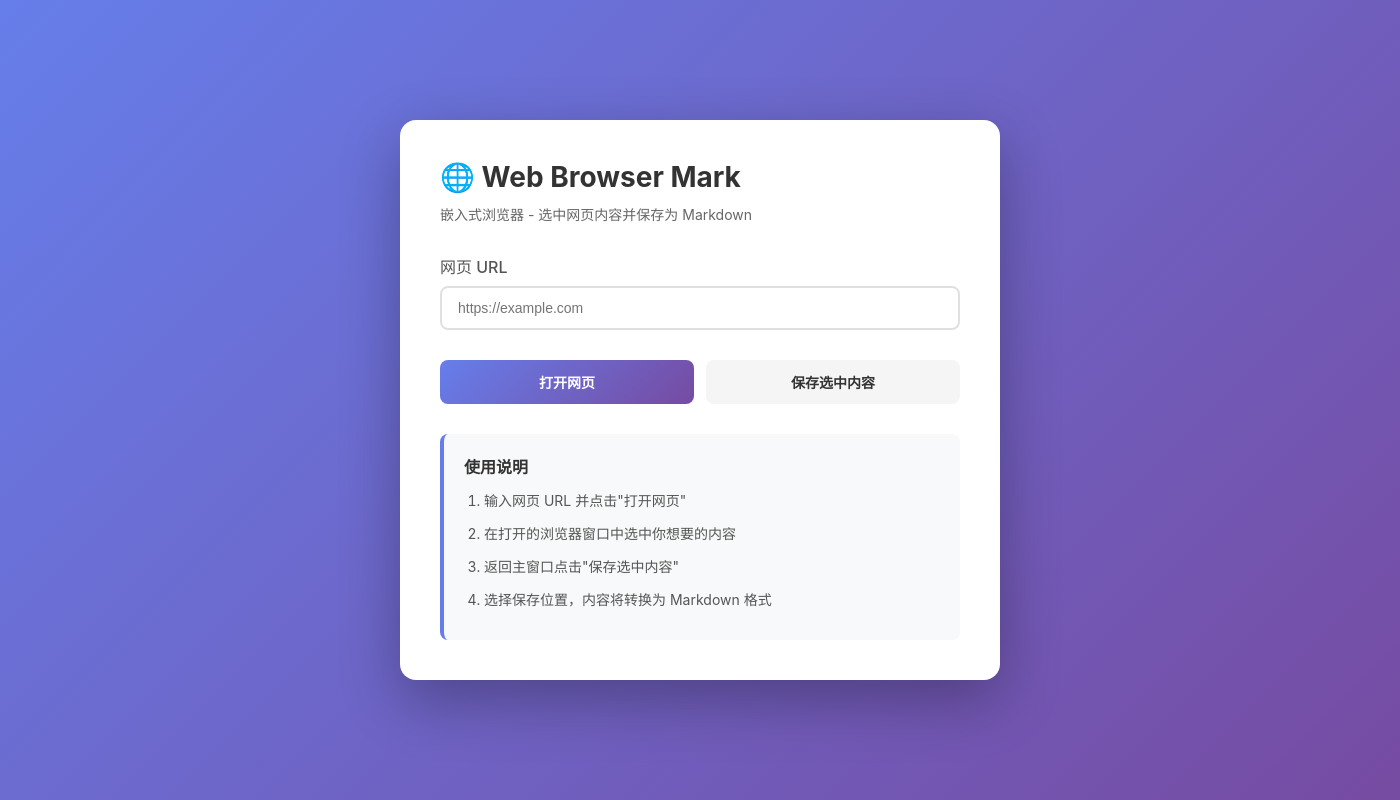
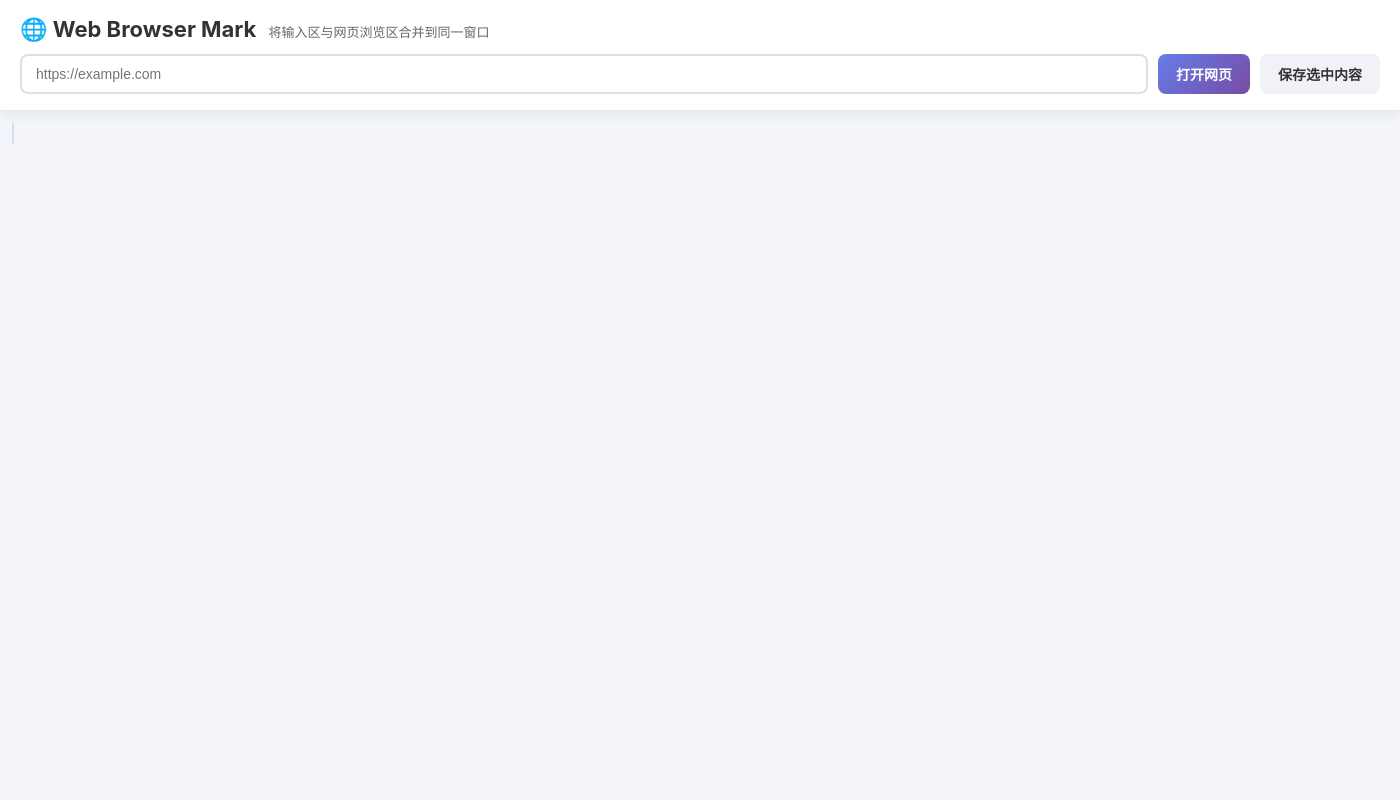
Before and after one commit to loongWoong/web2markdown, an Electron app: page index.html in a window 1400 px wide. Drawn offline with Linux system fonts and the light colour scheme.

Commit message:
将双窗口交互合并为单窗口工具栏布局

```diff
--- a/index.html
+++ b/index.html
@@ -13,48 +13,53 @@
 
     body {
       font-family: -apple-system, BlinkMacSystemFont, 'Segoe UI', Roboto, Oxygen, Ubuntu, Cantarell, sans-serif;
-      background: linear-gradient(135deg, #667eea 0%, #764ba2 100%);
+      background: #f3f5fb;
+      height: 100vh;
+      overflow: hidden;
+    }
+
+    .app {
       height: 100vh;
       display: flex;
-      justify-content: center;
-      align-items: center;
+      flex-direction: column;
     }
 
-    .container {
+    .toolbar {
       background: white;
-      border-radius: 16px;
-      box-shadow: 0 20px 60px rgba(0, 0, 0, 0.3);
-      padding: 40px;
-      width: 90%;
-      max-width: 600px;
+      border-bottom: 1px solid #e6e8f2;
+      box-shadow: 0 4px 12px rgba(15, 23, 42, 0.06);
+      padding: 16px 20px;
+      display: flex;
+      flex-direction: column;
+      gap: 12px;
+    }
+
+    .title {
+      display: flex;
+      align-items: baseline;
+      gap: 12px;
     }
 
     h1 {
       color: #333;
-      margin-bottom: 10px;
-      font-size: 28px;
+      font-size: 22px;
     }
 
     .subtitle {
       color: #666;
-      margin-bottom: 30px;
-      font-size: 14px;
+      font-size: 13px;
     }
 
-    .input-group {
-      margin-bottom: 20px;
-    }
-
-    label {
-      display: block;
-      color: #555;
-      margin-bottom: 8px;
-      font-weight: 500;
+    .controls {
+      display: flex;
+      gap: 10px;
+      align-items: center;
     }
 
     input[type="text"] {
-      width: 100%;
-      padding: 12px 16px;
+      flex: 1;
+      min-width: 280px;
+      padding: 10px 14px;
       border: 2px solid #e0e0e0;
       border-radius: 8px;
       font-size: 14px;
@@ -66,21 +71,15 @@
       border-color: #667eea;
     }
 
-    .button-group {
-      display: flex;
-      gap: 12px;
-      margin-top: 30px;
-    }
-
     button {
-      flex: 1;
-      padding: 12px 24px;
+      padding: 10px 18px;
       border: none;
       border-radius: 8px;
       font-size: 14px;
       font-weight: 600;
       cursor: pointer;
       transition: all 0.3s;
+      white-space: nowrap;
     }
 
     .btn-primary {
@@ -89,24 +88,23 @@
     }
 
     .btn-primary:hover {
-      transform: translateY(-2px);
+      transform: translateY(-1px);
       box-shadow: 0 4px 12px rgba(102, 126, 234, 0.4);
     }
 
     .btn-secondary {
-      background: #f5f5f5;
+      background: #f0f2f7;
       color: #333;
     }
 
     .btn-secondary:hover {
-      background: #e0e0e0;
+      background: #e3e8f3;
     }
 
     .status {
-      margin-top: 20px;
-      padding: 12px;
+      padding: 10px 12px;
       border-radius: 8px;
-      font-size: 14px;
+      font-size: 13px;
       display: none;
     }
 
@@ -128,57 +126,40 @@
       display: block;
     }
 
-    .instructions {
-      margin-top: 30px;
-      padding: 20px;
-      background: #f8f9fa;
-      border-radius: 8px;
-      border-left: 4px solid #667eea;
+    .browser-container {
+      flex: 1;
+      padding: 12px;
+      min-height: 0;
     }
 
-    .instructions h3 {
-      color: #333;
-      margin-bottom: 10px;
-      font-size: 16px;
-    }
-
-    .instructions ol {
-      color: #555;
-      padding-left: 20px;
-      font-size: 14px;
-      line-height: 1.8;
-    }
-
-    .instructions li {
-      margin-bottom: 8px;
+    webview {
+      width: 100%;
+      height: 100%;
+      border: 1px solid #d8ddea;
+      border-radius: 10px;
+      background: white;
     }
   </style>
 </head>
 <body>
-  <div class="container">
+  <div class="app">
+    <div class="toolbar">
+      <div class="title">
         <h1>🌐 Web Browser Mark</h1>
-    <p class="subtitle">嵌入式浏览器 - 选中网页内容并保存为 Markdown</p>
-
-    <div class="input-group">
-      <label for="url">网页 URL</label>
-      <input type="text" id="url" placeholder="https://example.com" />
+        <p class="subtitle">将输入区与网页浏览区合并到同一窗口</p>
       </div>
 
-    <div class="button-group">
+      <div class="controls">
+        <input type="text" id="url" placeholder="https://example.com" />
         <button class="btn-primary" id="openBtn">打开网页</button>
         <button class="btn-secondary" id="saveBtn" disabled>保存选中内容</button>
       </div>
 
       <div class="status" id="status"></div>
+    </div>
 
-    <div class="instructions">
-      <h3>使用说明</h3>
-      <ol>
-        <li>输入网页 URL 并点击"打开网页"</li>
-        <li>在打开的浏览器窗口中选中你想要的内容</li>
-        <li>返回主窗口点击"保存选中内容"</li>
-        <li>选择保存位置，内容将转换为 Markdown 格式</li>
-      </ol>
+    <div class="browser-container">
+      <webview id="browserView" src="https://example.com" allowpopups></webview>
     </div>
   </div>
 
--- a/preload.js
+++ b/preload.js
@@ -2,8 +2,6 @@ const { contextBridge, ipcRenderer } = require('electron')
 const TurndownService = require('turndown')
 
 contextBridge.exposeInMainWorld('electronAPI', {
-  openUrl: (url) => ipcRenderer.invoke('open-url', url),
-  getSelectedContent: () => ipcRenderer.invoke('get-selected-content'),
   saveMarkdown: (markdown, filename) => ipcRenderer.invoke('save-markdown', markdown, filename),
   turndown: (html) => {
     const turndownService = new TurndownService({
--- a/renderer.js
+++ b/renderer.js
@@ -2,8 +2,9 @@ const urlInput = document.getElementById('url')
 const openBtn = document.getElementById('openBtn')
 const saveBtn = document.getElementById('saveBtn')
 const statusDiv = document.getElementById('status')
+const browserView = document.getElementById('browserView')
 
-let browserOpened = false
+let pageLoaded = false
 
 function showStatus(message, type) {
   statusDiv.textContent = message
@@ -25,15 +26,13 @@ function isValidUrl(string) {
 
 function normalizeUrl(url) {
   if (!url.startsWith('http://') && !url.startsWith('https://')) {
-    return 'https://' + url
+    return `https://${url}`
   }
   return url
 }
 
 openBtn.addEventListener('click', async () => {
-  console.log('Open button clicked')
   const url = urlInput.value.trim()
-  console.log('Input URL:', url)
 
   if (!url) {
     showStatus('请输入网页 URL', 'error')
@@ -41,54 +40,56 @@ openBtn.addEventListener('click', async () => {
   }
 
   const normalizedUrl = normalizeUrl(url)
-  console.log('Normalized URL:', normalizedUrl)
 
   if (!isValidUrl(normalizedUrl)) {
     showStatus('请输入有效的 URL', 'error')
     return
   }
 
-  try {
-    console.log('Calling electronAPI.openUrl with:', normalizedUrl)
-    const result = await window.electronAPI.openUrl(normalizedUrl)
-    console.log('openUrl result:', result)
-    browserOpened = true
-    saveBtn.disabled = false
-    showStatus('网页已打开，请在浏览器窗口中选中内容', 'info')
-  } catch (error) {
-    console.error('Error opening URL:', error)
-    showStatus('打开网页失败: ' + error.message, 'error')
-  }
+  pageLoaded = false
+  saveBtn.disabled = true
+  browserView.src = normalizedUrl
+  showStatus('正在打开网页...', 'info')
 })
 
 saveBtn.addEventListener('click', async () => {
-  if (!browserOpened) {
+  if (!pageLoaded) {
     showStatus('请先打开网页', 'error')
     return
   }
 
   try {
-    const htmlContent = await window.electronAPI.getSelectedContent()
+    const htmlContent = await browserView.executeJavaScript(`
+      (function() {
+        const selection = window.getSelection();
+        if (selection && selection.rangeCount > 0 && !selection.isCollapsed) {
+          const range = selection.getRangeAt(0);
+          const div = document.createElement('div');
+          div.appendChild(range.cloneContents());
+          return div.innerHTML;
+        }
+        return null;
+      })()
+    `)
 
     if (!htmlContent) {
-      showStatus('未选中任何内容，请在浏览器窗口中选中要保存的内容', 'error')
+      showStatus('未选中任何内容，请在下方网页中选中要保存的内容', 'error')
       return
     }
 
     const markdown = window.electronAPI.turndown(htmlContent)
-
     const url = urlInput.value.trim()
-    const filename = url.replace(/[^a-zA-Z0-9]/g, '_').substring(0, 50) + '.md'
+    const filename = `${url.replace(/[^a-zA-Z0-9]/g, '_').substring(0, 50)}.md`
 
     const savedPath = await window.electronAPI.saveMarkdown(markdown, filename)
 
     if (savedPath) {
-      showStatus('Markdown 文件已保存: ' + savedPath, 'success')
+      showStatus(`Markdown 文件已保存: ${savedPath}`, 'success')
     } else {
       showStatus('保存已取消', 'info')
     }
   } catch (error) {
-    showStatus('保存失败: ' + error.message, 'error')
+    showStatus(`保存失败: ${error.message}`, 'error')
   }
 })
 
@@ -97,3 +98,20 @@ urlInput.addEventListener('keypress', (e) => {
     openBtn.click()
   }
 })
+
+browserView.addEventListener('did-start-loading', () => {
+  pageLoaded = false
+  saveBtn.disabled = true
+})
+
+browserView.addEventListener('did-stop-loading', () => {
+  pageLoaded = true
+  saveBtn.disabled = false
+  showStatus('网页已加载，请在下方网页中选中内容后点击保存', 'success')
+})
+
+browserView.addEventListener('did-fail-load', () => {
+  pageLoaded = false
+  saveBtn.disabled = true
+  showStatus('网页加载失败，请检查 URL 是否可访问', 'error')
+})
```
Also changed, not shown: main.js (+6 -77 lines), README.md. Lines whose indentation alone changed are shown as unchanged.
